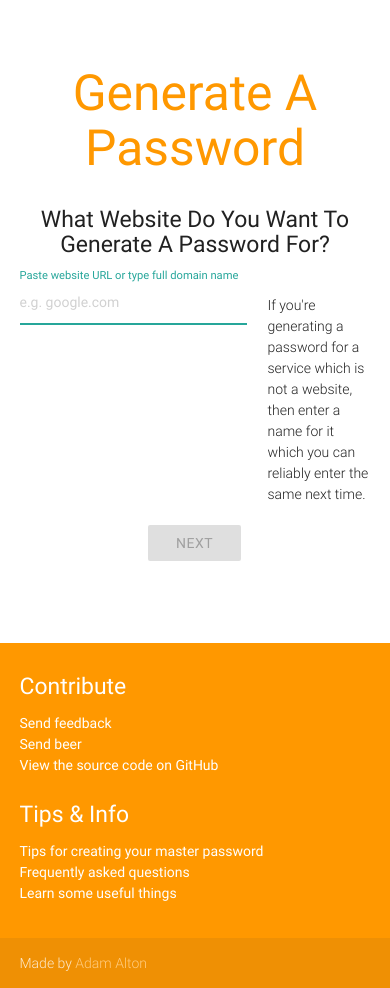
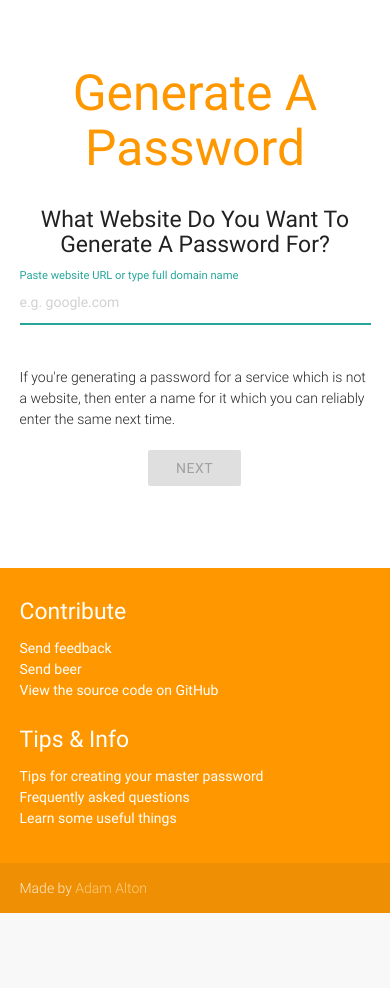
Before and after one commit to adamalton/twistpass, a Django app: template appengine/switchpass/core/templates/core/generator.html in a window 390 px wide. Shown: the part 71-1059 px from the top of the page. After the commit the page ends 984 px from the top, so only its background shows below. Run offline with Django 3.2, Linux system fonts and the light colour scheme; the template is opened without the code that fills it, so the values that code supplies are empty.

Commit message:
Layout tweaks to make the Generator page look better on small screens.

```diff
--- a/appengine/switchpass/core/templates/core/generator.html
+++ b/appengine/switchpass/core/templates/core/generator.html
@@ -10,11 +10,11 @@
 			<div class="step">
 				<div class="row center">
 					<h5 class="header col s12">What Website Do You Want To Generate A Password For?</h5>
-					<div class="input-field col s8">
+					<div class="input-field col l8 s12">
 						<input id="domain-name" type="text" placeholder="e.g. google.com" />
 						<label for="domain-name" data-error="This is required">Paste website URL or type full domain name</label>
 					</div>
-					<div class="input-field col s4">
+					<div class="input-field col l4 s12">
 						<p class="light">
 							If you're generating a password for a service which is not a website,
 							then enter a name for it which you can reliably enter the same next time.
@@ -37,7 +37,7 @@
 						<a>Why?</a><br />
 
 					</p>
-					<div class="input-field col s8">
+					<div class="input-field col l8 s12">
 						<div>
 							<input id="master-password-1" type="password" />
 							<label for="master-password-1" data-error="Password not strong enough">Master Password</label>
@@ -59,7 +59,7 @@
 							</div>
 						</div>
 					</div>
-					<div class="input-field col s4 left-align">
+					<div class="input-field col l4 s12 left-align">
 						<div class="switch">
 							<label>
 								<input type="checkbox" class="show-password" /><span class="lever"></span> Show password
@@ -91,11 +91,11 @@
 						<span class="normalised-domain-name light italic">this website</span> for the first time, so it's
 						important that your master password is typed correctly.
 					</p>
-					<div class="input-field col s8">
+					<div class="input-field col l8 s12">
 						<input id="master-password-2" type="password" length="0" />
-						<label for="master-password-2" data-error="This does not match what you typed before">Master Password</label>
+						<label for="master-password-2" data-error="This does not match what you typed before">Confirm Master Password</label>
 					</div>
-					<div class="input-field col s4 left-align">
+					<div class="input-field col l4 s12 left-align">
 						<div class="switch">
 							<label>
 								<input type="checkbox" class="show-password" /><span class="lever"></span> Show password
@@ -129,10 +129,10 @@
 					<div class="col s4">
 						&nbsp;
 					</div>
-					<div class="input-field col s4">
+					<div class="input-field col l4 s8">
 						<input type="password" id="generated-password" value="" />
 					</div>
-					<div class="switch col s4 left-align">
+					<div class="switch col l4 s12 left-align">
 						<label>
 							<input type="checkbox" class="show-password"><span class="lever"></span> Show password
 						</label>
```
